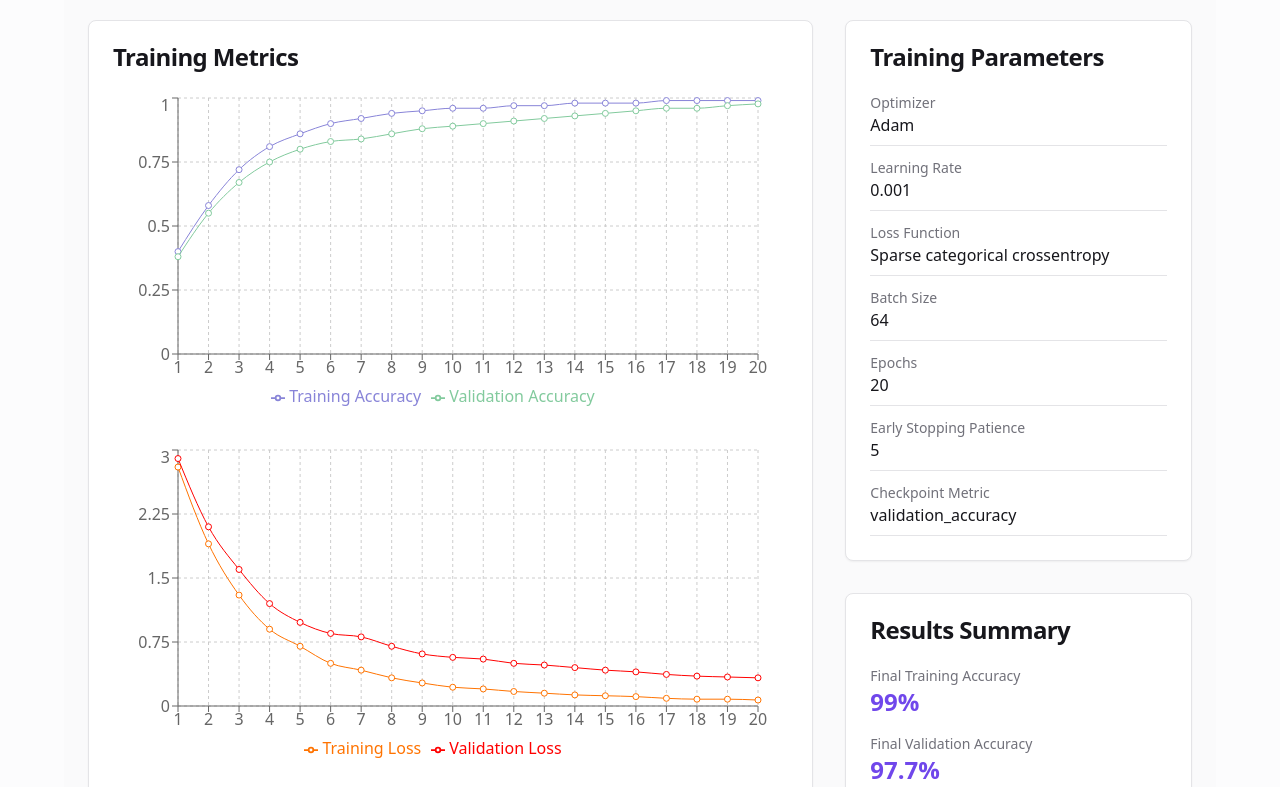
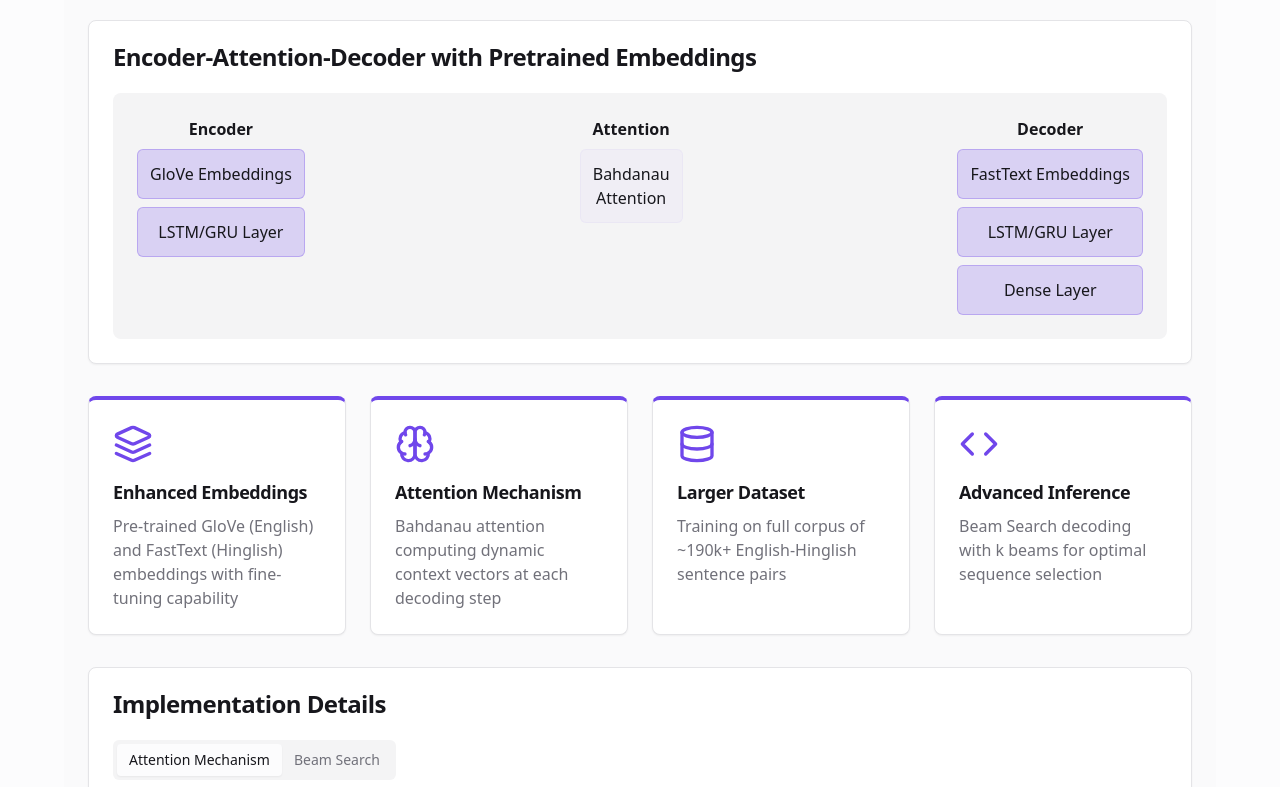
Before and after one commit to Sunny-Soni00/english-hinglish-translator, a React (Vite) app: page / in a window 1280 px wide. Shown: the part 4353-5140 px from the top of the page. Built offline with nearby package versions, Linux system fonts and the light colour scheme.

Commit message:
Implement future plans

```diff
--- /dev/null
+++ b/src/components/AlternativeApproach.tsx
@@ -0,0 +1,178 @@
+
+import { Card, CardContent, CardHeader, CardTitle } from "@/components/ui/card";
+import { Tabs, TabsContent, TabsList, TabsTrigger } from "@/components/ui/tabs";
+import { Brain, Code, Database, Layers } from "lucide-react";
+
+export function AlternativeApproach() {
+  const features = [
+    {
+      title: "Enhanced Embeddings",
+      description: "Pre-trained GloVe (English) and FastText (Hinglish) embeddings with fine-tuning capability",
+      icon: <Layers className="h-10 w-10" />,
+    },
+    {
+      title: "Attention Mechanism",
+      description: "Bahdanau attention computing dynamic context vectors at each decoding step",
+      icon: <Brain className="h-10 w-10" />,
+    },
+    {
+      title: "Larger Dataset",
+      description: "Training on full corpus of ~190k+ English-Hinglish sentence pairs",
+      icon: <Database className="h-10 w-10" />,
+    },
+    {
+      title: "Advanced Inference",
+      description: "Beam Search decoding with k beams for optimal sequence selection",
+      icon: <Code className="h-10 w-10" />,
+    },
+  ];
+
+  const modelCode = `# Define the attention layer
+class BahdanauAttention(tf.keras.layers.Layer):
+    def __init__(self, units):
+        super().__init__()
+        self.W1 = tf.keras.layers.Dense(units)
+        self.W2 = tf.keras.layers.Dense(units)
+        self.V = tf.keras.layers.Dense(1)
+
+    def call(self, decoder_hidden, encoder_outputs):
+        decoder_hidden_expanded = tf.expand_dims(decoder_hidden, 1)
+        score = self.V(tf.nn.tanh(
+            self.W1(encoder_outputs) + self.W2(decoder_hidden_expanded)
+        ))
+        attention_weights = tf.nn.softmax(score, axis=1)
+        context_vector = attention_weights * encoder_outputs
+        return context_vector, attention_weights`;
+
+  const inferenceCode = `# Beam Search Implementation
+def beam_search_decode(encoder_model, decoder_model, input_seq, k_beams=3):
+    # Initial encoder states
+    encoder_outputs, state_h, state_c = encoder_model.predict(input_seq)
+    states = [state_h, state_c]
+
+    # Initialize beam search
+    beams = [(0.0, [sos_token], states)]
+    completed_beams = []
+
+    while len(beams) > 0 and len(completed_beams) < k_beams:
+        new_beams = []
+
+        for score, seq, states in beams:
+            if seq[-1] == eos_token:
+                completed_beams.append((score, seq))
+                continue
+
+            predictions, new_states = decoder_model.predict(
+                [seq[-1:], encoder_outputs, states]
+            )
+
+            # Get top k predictions
+            top_k = np.argsort(predictions[0])[-k_beams:]
+
+            for token in top_k:
+                new_score = score + np.log(predictions[0][token])
+                new_seq = seq + [token]
+                new_beams.append((new_score, new_seq, new_states))
+
+        # Keep only top k beams
+        beams = sorted(new_beams, key=lambda x: x[0])[-k_beams:]
+
+    return completed_beams`;
+
+  return (
+    <section id="alternative" className="section-container bg-muted/30">
+      <h2 className="section-title">Alternative Approach</h2>
+
+      <div className="space-y-8">
+        <Card>
+          <CardHeader>
+            <CardTitle>Encoder-Attention-Decoder with Pretrained Embeddings</CardTitle>
+          </CardHeader>
+          <CardContent>
+            <div className="bg-muted rounded-lg p-6">
+              <div className="relative">
+                {/* Visual representation of the architecture */}
+                <div className="flex flex-col md:flex-row justify-between gap-4">
+                  {/* Encoder */}
+                  <div className="flex flex-col items-center">
+                    <div className="text-center mb-2 font-semibold">Encoder</div>
+                    <div className="flex flex-col gap-2">
+                      <div className="bg-primary/20 border border-primary/30 rounded-md p-3 text-center">
+                        GloVe Embeddings
+                      </div>
+                      <div className="bg-primary/20 border border-primary/30 rounded-md p-3 text-center">
+                        LSTM/GRU Layer
+                      </div>
+                    </div>
+                  </div>
+
+                  {/* Attention */}
+                  <div className="flex flex-col items-center">
+                    <div className="text-center mb-2 font-semibold">Attention</div>
+                    <div className="flex flex-col gap-2">
+                      <div className="bg-accent/20 border border-accent/30 rounded-md p-3 text-center">
+                        Bahdanau
+                        <br />
+                        Attention
+                      </div>
+                    </div>
+                  </div>
+
+                  {/* Decoder */}
+                  <div className="flex flex-col items-center">
+                    <div className="text-center mb-2 font-semibold">Decoder</div>
+                    <div className="flex flex-col gap-2">
+                      <div className="bg-primary/20 border border-primary/30 rounded-md p-3 text-center">
+                        FastText Embeddings
+                      </div>
+                      <div className="bg-primary/20 border border-primary/30 rounded-md p-3 text-center">
+                        LSTM/GRU Layer
+                      </div>
+                      <div className="bg-primary/20 border border-primary/30 rounded-md p-3 text-center">
+                        Dense Layer
+                      </div>
+                    </div>
+                  </div>
+                </div>
+              </div>
+            </div>
+          </CardContent>
+        </Card>
+
+        <div className="grid md:grid-cols-2 lg:grid-cols-4 gap-6">
+          {features.map((feature, index) => (
+            <Card key={index} className="overflow-hidden border-t-4 border-t-primary transition-all hover:shadow-lg">
+              <CardHeader className="pb-2">
+                <div className="mb-2 text-primary">{feature.icon}</div>
+                <CardTitle className="text-lg">{feature.title}</CardTitle>
+              </CardHeader>
+              <CardContent>
+                <p className="text-muted-foreground">{feature.description}</p>
+              </CardContent>
+            </Card>
+          ))}
+        </div>
+
+        <Card>
+          <CardHeader>
+            <CardTitle>Implementation Details</CardTitle>
+          </CardHeader>
+          <CardContent>
+            <Tabs defaultValue="attention">
+              <TabsList className="mb-4">
+                <TabsTrigger value="attention">Attention Mechanism</TabsTrigger>
+                <TabsTrigger value="inference">Beam Search</TabsTrigger>
+              </TabsList>
+              <TabsContent value="attention">
+                <pre className="code-block">{modelCode}</pre>
+              </TabsContent>
+              <TabsContent value="inference">
+                <pre className="code-block">{inferenceCode}</pre>
+              </TabsContent>
+            </Tabs>
+          </CardContent>
+        </Card>
+      </div>
+    </section>
+  );
+}
--- a/src/components/Navigation.tsx
+++ b/src/components/Navigation.tsx
@@ -14,6 +14,7 @@ export function Navigation() {
     "Overview",
     "Dataset",
     "Model",
+    "Alternative",
     "Training",
     "Evaluation",
     "API",
--- a/src/pages/Index.tsx
+++ b/src/pages/Index.tsx
@@ -1,4 +1,3 @@
-
 import { useEffect } from "react";
 import { ThemeProvider } from "@/contexts/ThemeContext";
 import { Header } from "@/components/Header";
@@ -6,6 +5,7 @@ import { Hero } from "@/components/Hero";
 import { ProjectOverview } from "@/components/ProjectOverview";
 import { DatasetDetails } from "@/components/DatasetDetails";
 import { ModelArchitecture } from "@/components/ModelArchitecture";
+import { AlternativeApproach } from "@/components/AlternativeApproach";
 import { TrainingDetails } from "@/components/TrainingDetails";
 import { Evaluation } from "@/components/Evaluation";
 import { ApiAccess } from "@/components/ApiAccess";
@@ -14,7 +14,6 @@ import { Navigation } from "@/components/Navigation";
 import { Button } from "@/components/ui/button";
 
 const Index = () => {
-  // Smooth scroll implementation for anchor links
   useEffect(() => {
     const handleAnchorClick = (e: MouseEvent) => {
       const target = e.target as HTMLElement;
@@ -47,6 +46,7 @@ const Index = () => {
           <ProjectOverview />
           <DatasetDetails />
           <ModelArchitecture />
+          <AlternativeApproach />
           <TrainingDetails />
           <Evaluation />
           <ApiAccess />
```
